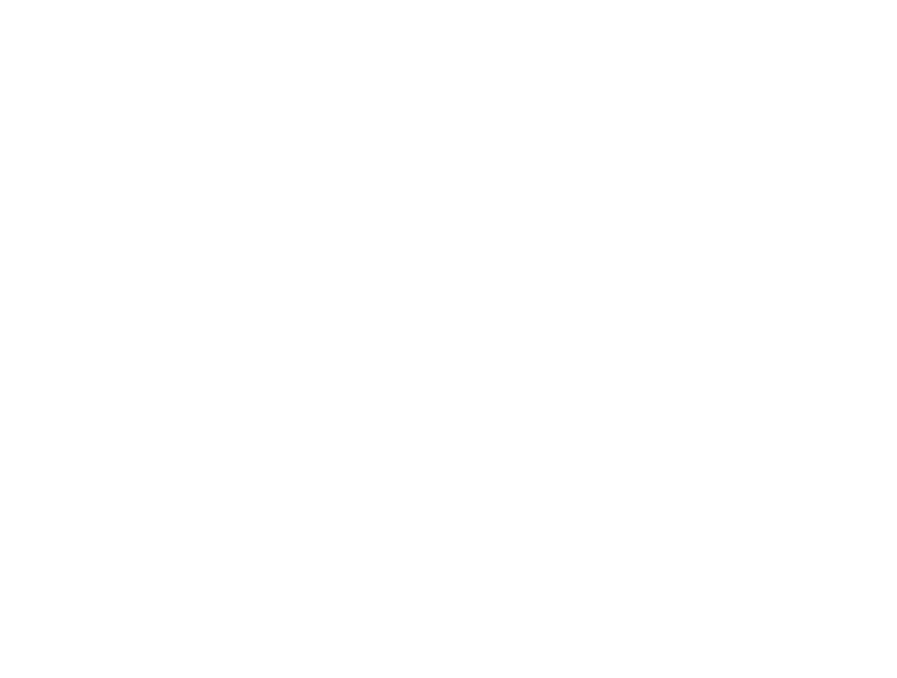
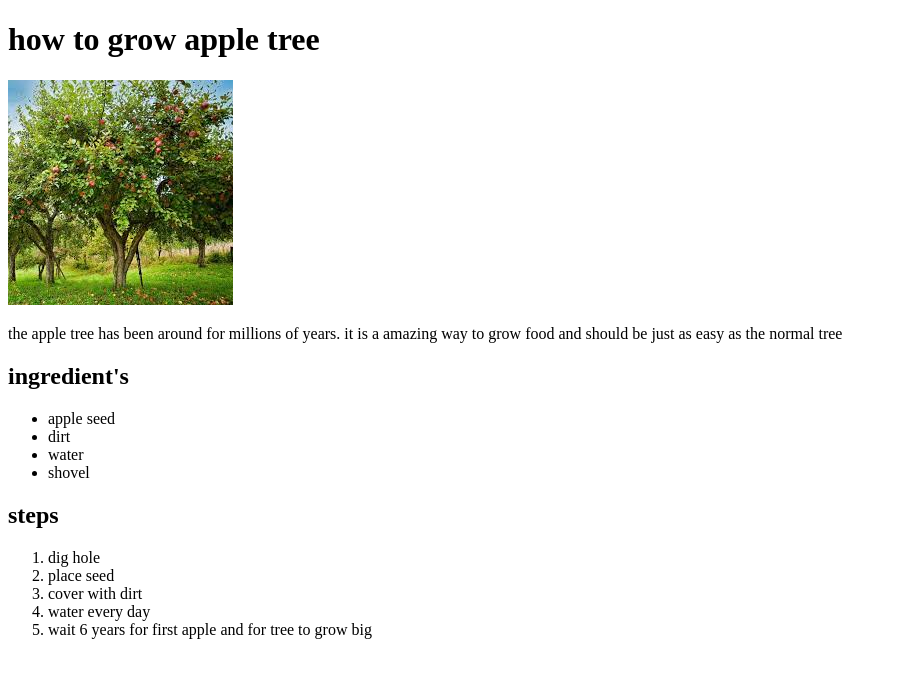
Before and after one commit to freddielietch/odin-recipes, a plain HTML site: page recipes/apple.html in a window 1280 px wide. Shown: the whole page, without its empty margins (0-897 px from the left). Drawn offline with Linux system fonts and the light colour scheme.

Commit message:
added apple tree recipe and link

```diff
--- a/recipes/apple.html
+++ b/recipes/apple.html
@@ -0,0 +1,32 @@
+<!DOCTYPE html>
+<html lang="en">
+<head>
+    <meta charset="UTF-8">
+    <meta http-equiv="X-UA-Compatible" content="IE=edge">
+    <meta name="viewport" content="width=device-width, initial-scale=1.0">
+    <title>Document</title>
+</head>
+<body>
+    <h1>how to grow apple tree</h1>
+    <img src="/recipes/img's/apple treee.jpeg" alt="img not available">
+    <p>
+        the apple tree has been around for millions of years. it is a amazing way to grow food and should be just as easy
+        as the normal tree
+    </p>
+    <h2>ingredient's</h2>
+    <ul>
+        <li>apple seed</li>
+        <li>dirt</li>
+        <li>water</li>
+        <li>shovel</li>
+    </ul>
+    <h2>steps</h2>
+    <ol>
+        <li>dig hole</li>
+        <li>place seed</li>
+        <li>cover with dirt</li>
+        <li>water every day</li>
+        <li>wait 6 years for first apple and for tree to grow big</li>
+    </ol>
+</body>
+</html>
```
Also changed, not shown: index.html (+1 -0 lines), recipes/img's/apple treee.jpeg (added).
